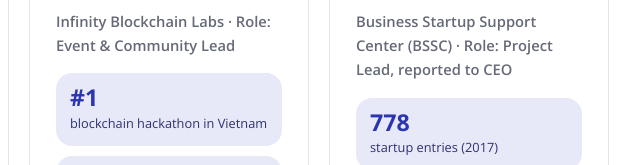
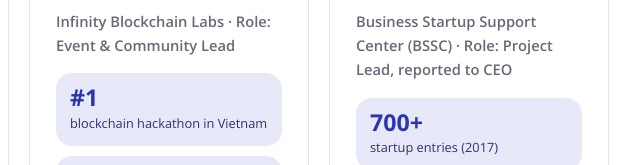
Before and after one commit to vanphanngocthanh/vanphanngocthanh.github.io, a plain HTML site: page index.html in a window 1280 px wide. Shown: the part 2051-2216 px from the top of the page, 347-987 px from the left. Drawn offline with nearby package versions, Linux system fonts and the light colour scheme.

Commit message:
Startup Wheel: 700+ entries stat
Co-Authored-By: Claude Opus 5.5 <noreply@anthropic.com>
Claude-Session: https://claude.ai/code/session_015mVUwihvGSj9tv94LM8rcc

```diff
--- a/index.html
+++ b/index.html
@@ -383,7 +383,7 @@ const SITE = {
         brief: "Launched Vietnam's first blockchain hackathon in Hanoi and HCMC.", did: ["36-hour on-site challenge with 10+ mentors.", "A training week before the competition.", "Incubation for the winning teams."], image: "img/79e2b6de7c66.jpg" },
       { tag: "Startup contest", title: "Startup Wheel 2014-2017", statsTop: true, tick: true, org: "Business Startup Support Center (BSSC)", role: "Project Lead, reported to CEO",
         link: "https://startupwheel.vn/en/",
-        stats: [["778", "startup entries (2017)"], ["60,000+", "people reached"]],
+        stats: [["700+", "startup entries (2017)"], ["60,000+", "people reached"]],
         brief: "Grew one of Vietnam's earliest startup contests into a national competition.", did: ["300+ to 700+ entries (2014-2017).", "Network of 100+ media agencies, organizations, universities and communities.", "Side events in Hanoi, Da Nang, Hue, Can Tho and An Giang, with the grand finale in HCMC."], image: "img/58baea413904.jpg" }
     ] },
     { title: "External Comms · Conferences & Exhibitions", cases: [
```
